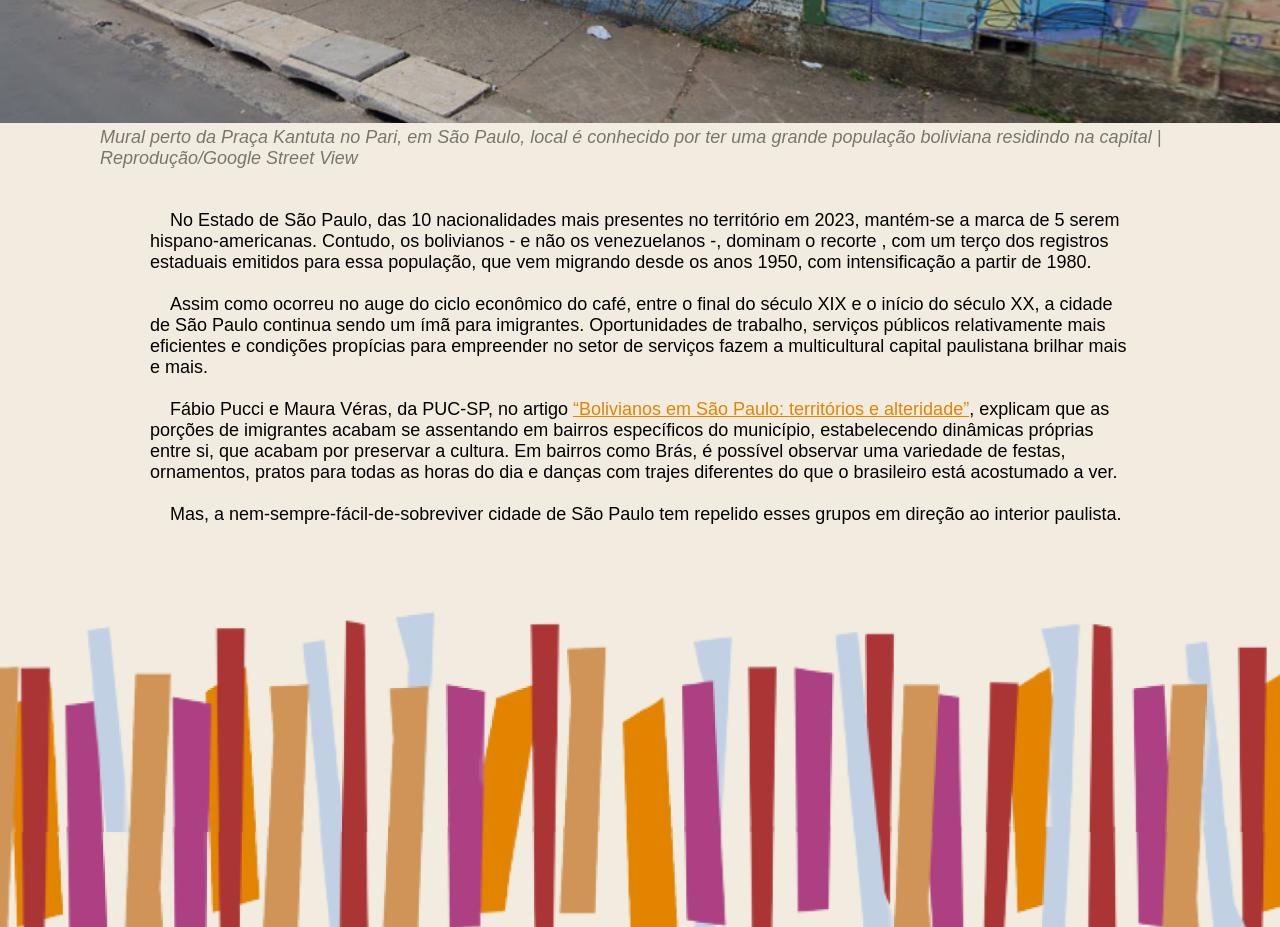
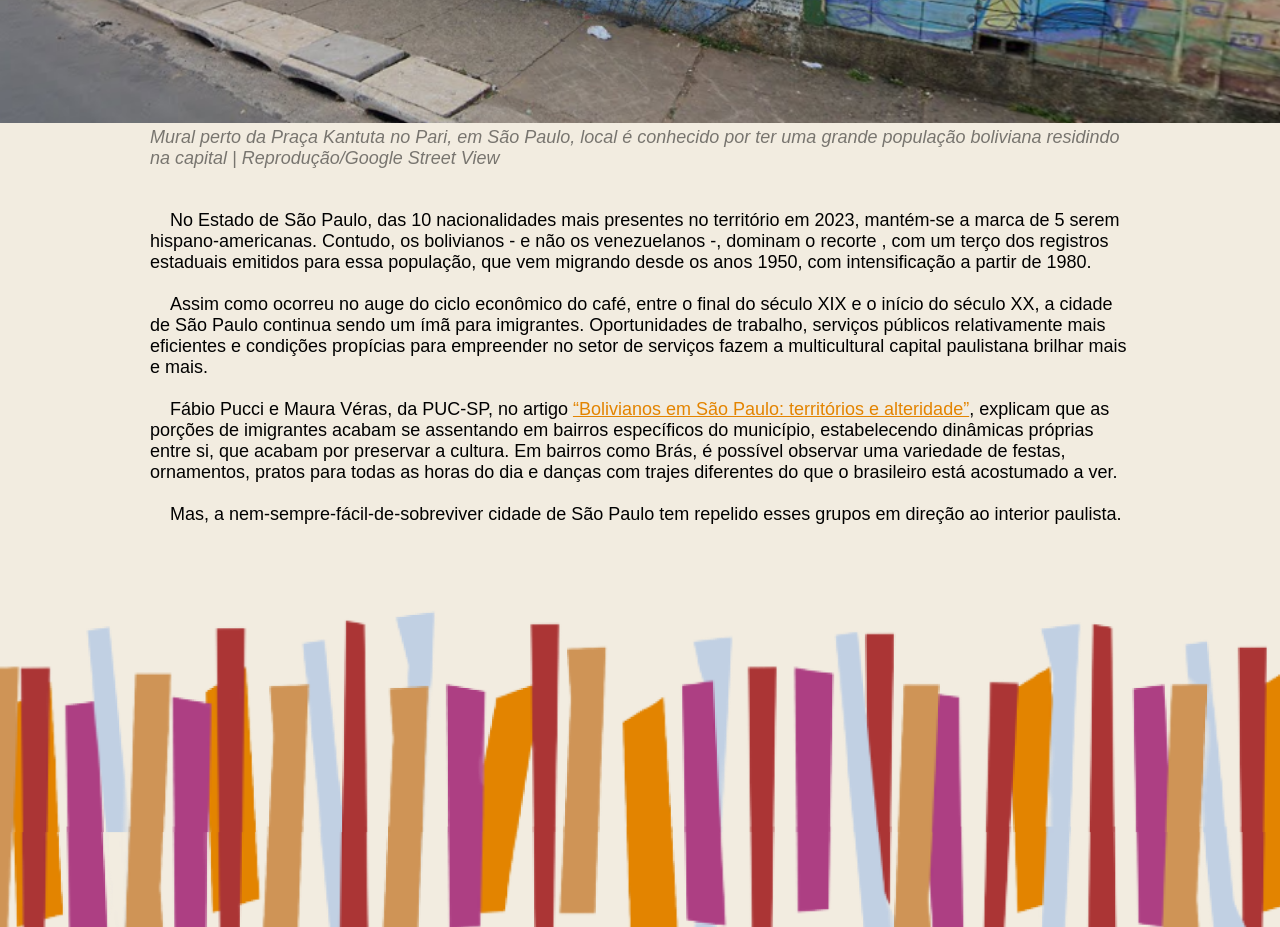
Before and after one commit to FelipeIotti/raizes, a React (Vite) app: page /#saoPaulo in a window 1280 px wide. Shown: the part 6320-7247 px from the top of the page. Built offline with nearby package versions, Linux system fonts and the light colour scheme.

Commit message:
add margin to sp3

```diff
--- a/src/pages/Panorama/SaoPaulo/styles.ts
+++ b/src/pages/Panorama/SaoPaulo/styles.ts
@@ -52,8 +52,8 @@ export const Text = styled.text`
 `;
 
 export const LegendContent = styled.div`
-  margin-left: 100px;
-  margin-right: 100px;
+  margin-left: 150px;
+  margin-right: 150px;
 `;
 export const Legend = styled.text`
   color: #000;
```
